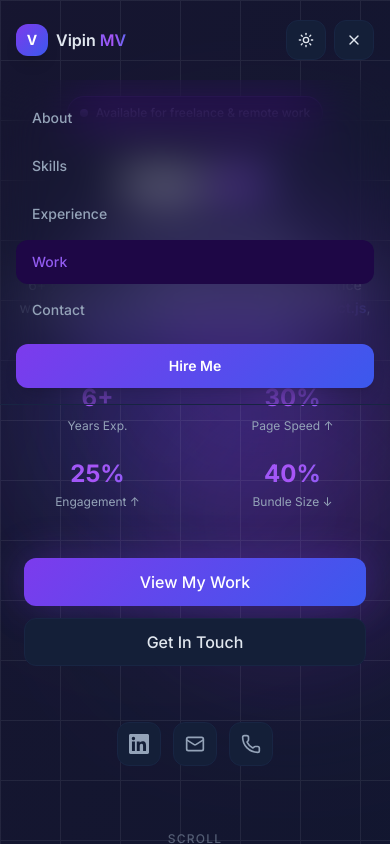
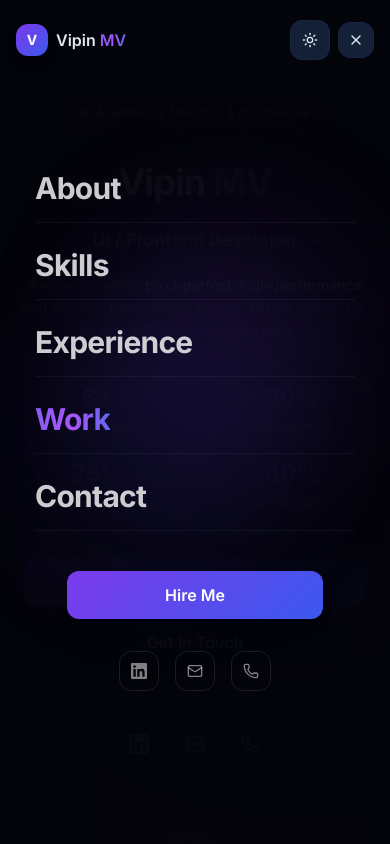
Before and after one commit to vipin23-sourse/Portfolio, a Next.js app: page / in a window 390 px wide. Both pictures are taken after a click on the button 354 px from the left and 40 px from the top of the page. Shown: the top 844 px of the page. Built offline with nearby package versions, Linux system fonts and the light colour scheme.

Commit message:
fixed width issue in header

```diff
--- a/src/components/navbar.tsx
+++ b/src/components/navbar.tsx
@@ -4,88 +4,76 @@ import { useState, useEffect, useRef } from "react";
 import Link from "next/link";
 import { cn } from "@/lib/utils";
 import { ThemeToggle } from "@/components/theme-toggle";
-import { Menu, X } from "lucide-react";
+import { Menu, X, Mail, Phone } from "lucide-react";
+import { LinkedInIcon } from "@/components/icons";
 
 const navLinks = [
-  { label: "About",      href: "#about"      },
-  { label: "Skills",     href: "#skills"     },
+  { label: "About", href: "#about" },
+  { label: "Skills", href: "#skills" },
   { label: "Experience", href: "#experience" },
-  { label: "Work",       href: "#work"       },
-  { label: "Contact",    href: "#contact"    },
+  { label: "Work", href: "#work" },
+  { label: "Contact", href: "#contact" },
 ];
 
 export function Navbar() {
-  const [scrolled,  setScrolled]  = useState(false);
-  const [active,    setActive]    = useState("");
-  const [menuOpen,  setMenuOpen]  = useState(false);
-  const menuRef = useRef<HTMLDivElement>(null);
+  const [scrolled, setScrolled] = useState(false);
+  const [active, setActive] = useState("");
+  const [menuOpen, setMenuOpen] = useState(false);
+  const menuRef = useRef<HTMLElement>(null);
 
   /* ── Scroll tracking ──────────────────────────────────────────────────── */
   useEffect(() => {
     const handleScroll = () => {
       setScrolled(window.scrollY > 20);
       if (menuOpen) setMenuOpen(false);
-
       const sections = navLinks.map((l) => l.href.slice(1));
       for (const s of [...sections].reverse()) {
         const el = document.getElementById(s);
-        if (el && window.scrollY >= el.offsetTop - 140) {
-          setActive(s);
-          break;
-        }
+        if (el && window.scrollY >= el.offsetTop - 140) { setActive(s); break; }
       }
     };
     window.addEventListener("scroll", handleScroll, { passive: true });
     return () => window.removeEventListener("scroll", handleScroll);
   }, [menuOpen]);
 
-  /* ── Close menu on outside click ──────────────────────────────────────── */
-  useEffect(() => {
-    const handleOutside = (e: MouseEvent) => {
-      if (menuRef.current && !menuRef.current.contains(e.target as Node)) {
-        setMenuOpen(false);
-      }
-    };
-    if (menuOpen) document.addEventListener("mousedown", handleOutside);
-    return () => document.removeEventListener("mousedown", handleOutside);
-  }, [menuOpen]);
-
-  /* ── Lock body scroll when mobile menu open ───────────────────────────── */
+  /* ── Lock body scroll when overlay open ──────────────────────────────── */
   useEffect(() => {
     document.body.style.overflow = menuOpen ? "hidden" : "";
     return () => { document.body.style.overflow = ""; };
   }, [menuOpen]);
 
+  const close = () => setMenuOpen(false);
+
   return (
+    <>
+      {/* ── Sticky header bar ───────────────────────────────────────────── */}
       <header
         ref={menuRef}
         className={cn(
-        "fixed top-0 left-0 right-0 z-50 transition-all duration-500",
+          "fixed top-0 left-0 right-0 z-50 w-full overflow-x-hidden transition-all duration-500",
           scrolled
             ? "py-3 bg-background/90 backdrop-blur-xl border-b border-border/60 shadow-lg shadow-black/5"
             : "py-5 bg-transparent"
         )}
       >
-      {/* Padding wrapper matches section-padding px exactly */}
-      <div className="px-4 sm:px-6 lg:px-8">
-        {/* Inner container — same max-w-6xl as all page sections */}
-        <div className="max-w-6xl mx-auto flex items-center justify-between">
+        <div className="w-full px-4 sm:px-6 lg:px-8">
+          <div className="xl:max-w-6xl w-full mx-auto flex items-center justify-between gap-2">
 
-          {/* ── Logo ────────────────────────────────────────────────────── */}
+            {/* Logo */}
             <Link
               href="/"
               className="group flex items-center gap-2 shrink-0 z-10"
-            onClick={() => window.scrollTo({ top: 0, behavior: "smooth" })}
+              onClick={() => { close(); window.scrollTo({ top: 0 }); }}
             >
-            <div className="h-8 w-8 rounded-lg gradient-bg flex items-center justify-center text-white font-bold text-sm shadow-lg group-hover:scale-110 transition-transform duration-300">
+              <div className="h-8 w-8 rounded-lg gradient-bg flex items-center justify-center text-white font-bold text-sm shadow-lg group-hover:scale-110 transition-transform duration-300 shrink-0">
                 V
               </div>
-            <span className="font-semibold text-foreground">
+              <span className="font-semibold text-foreground whitespace-nowrap">
                 Vipin <span className="gradient-text">MV</span>
               </span>
             </Link>
 
-          {/* ── Desktop nav (lg+) ───────────────────────────────────────── */}
+            {/* Desktop nav */}
             <nav className="hidden lg:flex items-center gap-0.5">
               {navLinks.map((link) => (
                 <a
@@ -103,72 +91,132 @@ export function Navbar() {
               ))}
             </nav>
 
-          {/* ── Right side ──────────────────────────────────────────────── */}
-          <div className="flex items-center gap-2">
+            {/* Right controls */}
+            <div className="flex items-center gap-2 shrink-0">
               <ThemeToggle />
 
-            {/* Hire Me — visible from md+ */}
               <a
                 href="mailto:vipin.m2@gmail.com"
-              className="hidden md:inline-flex h-9 lg:h-10 px-4 lg:px-5 items-center justify-center rounded-xl gradient-bg text-white text-sm font-medium shadow-lg hover:opacity-90 hover:scale-105 transition-all duration-200 whitespace-nowrap"
+                className="hidden md:inline-flex h-9 lg:h-10 px-3 lg:px-5 items-center justify-center rounded-xl gradient-bg text-white text-sm font-medium shadow-lg hover:opacity-90 hover:scale-105 transition-all duration-200 whitespace-nowrap"
               >
                 Hire Me
               </a>
 
-            {/* Hamburger — hidden on lg+ */}
+              {/* Hamburger / close toggle */}
               <button
-              className="lg:hidden h-10 w-10 flex items-center justify-center rounded-xl bg-secondary border border-border hover:bg-accent transition-colors duration-200 shrink-0"
+                className="lg:hidden relative h-9 w-9 flex items-center justify-center rounded-xl bg-secondary border border-border hover:bg-accent transition-colors duration-200 shrink-0 overflow-hidden"
                 onClick={() => setMenuOpen((o) => !o)}
                 aria-label={menuOpen ? "Close menu" : "Open menu"}
                 aria-expanded={menuOpen}
               >
-              {menuOpen
-                ? <X    className="h-4 w-4 transition-all duration-200" />
-                : <Menu className="h-4 w-4 transition-all duration-200" />
-              }
+                <span className={cn(
+                  "absolute transition-all duration-300",
+                  menuOpen ? "opacity-0 rotate-90 scale-50" : "opacity-100 rotate-0 scale-100"
+                )}>
+                  <Menu className="h-4 w-4" />
+                </span>
+                <span className={cn(
+                  "absolute transition-all duration-300",
+                  menuOpen ? "opacity-100 rotate-0 scale-100" : "opacity-0 -rotate-90 scale-50"
+                )}>
+                  <X className="h-4 w-4" />
+                </span>
               </button>
             </div>
 
           </div>
         </div>
+      </header>
 
-      {/* ── Mobile / Tablet slide-down drawer ─────────────────────────────── */}
+      {/* ── Fullscreen mobile overlay ──────────────────────────────────────── */}
       <div
         className={cn(
-          "lg:hidden absolute top-full left-0 right-0 overflow-hidden transition-all duration-300 ease-in-out",
-          menuOpen ? "max-h-screen opacity-100" : "max-h-0 opacity-0 pointer-events-none"
+          "lg:hidden fixed inset-0 z-40 transition-all duration-500 ease-in-out",
+          menuOpen
+            ? "opacity-100 pointer-events-auto"
+            : "opacity-0 pointer-events-none"
+        )}
+        style={{ background: "rgba(4, 4, 10, 0.97)" }}
+        aria-hidden={!menuOpen}
+      >
+        {/* Decorative gradient blobs — subtle purple glow */}
+        <div className="absolute top-1/4 left-1/4 w-64 h-64 rounded-full bg-violet-600/10 blur-3xl pointer-events-none" />
+        <div className="absolute bottom-1/3 right-1/4 w-64 h-64 rounded-full bg-indigo-600/10 blur-3xl pointer-events-none" />
+
+        {/* Slide-in panel from top */}
+        <div
+          className={cn(
+            "absolute inset-0 flex flex-col items-center justify-center transition-transform duration-500 ease-in-out",
+            menuOpen ? "translate-y-0" : "-translate-y-8"
           )}
         >
-        <div className="bg-background/98 backdrop-blur-xl border-b border-border shadow-2xl">
-          {/* Same padding as sections so the menu content aligns too */}
-          <div className="px-4 sm:px-6 lg:px-8">
-            <nav className="max-w-6xl mx-auto py-4 flex flex-col gap-1">
-              {navLinks.map((link) => (
+          {/* Nav links — staggered fade-up */}
+          <nav className="flex flex-col items-center gap-2 w-full px-8 mb-10">
+            {navLinks.map((link, i) => (
               <a
                 key={link.href}
                 href={link.href}
-                  onClick={() => setMenuOpen(false)}
-                  className={cn(
-                    "px-4 py-3 rounded-xl text-sm font-medium transition-all duration-200",
+                onClick={close}
+                className="group flex items-center w-full max-w-xs py-4 border-b border-white/5 hover:border-primary/30 transition-colors duration-200"
+                style={menuOpen ? {
+                  animation: `menu-item-in 0.5s cubic-bezier(0.22,1,0.36,1) ${i * 70 + 80}ms both`,
+                } : { opacity: 0 }}
+              >
+                <span className={cn(
+                  "text-3xl font-bold tracking-tight transition-colors duration-200",
                   active === link.href.slice(1)
-                      ? "text-primary bg-accent"
-                      : "text-muted-foreground hover:text-foreground hover:bg-secondary"
-                  )}
-                >
+                    ? "gradient-text"
+                    : "text-white/80 group-hover:text-white"
+                )}>
                   {link.label}
+                </span>
               </a>
             ))}
+          </nav>
+
+          {/* Hire Me button */}
+          <div
+            className="w-full max-w-xs px-8"
+            style={menuOpen ? {
+              animation: `menu-item-in 0.5s cubic-bezier(0.22,1,0.36,1) ${navLinks.length * 70 + 100}ms both`,
+            } : { opacity: 0 }}
+          >
             <a
               href="mailto:vipin.m2@gmail.com"
-                onClick={() => setMenuOpen(false)}
-                className="mt-2 px-4 py-3 rounded-xl gradient-bg text-white text-sm font-semibold text-center shadow-lg"
+              onClick={close}
+              className="flex items-center justify-center h-12 w-full rounded-xl gradient-bg text-white font-semibold text-base shadow-lg hover:opacity-90 transition-opacity duration-200"
             >
               Hire Me
             </a>
-            </nav>
+          </div>
+
+          {/* Social icons row */}
+          <div
+            className="flex items-center gap-4 mt-8"
+            style={menuOpen ? {
+              animation: `menu-item-in 0.5s cubic-bezier(0.22,1,0.36,1) ${navLinks.length * 70 + 200}ms both`,
+            } : { opacity: 0 }}
+          >
+            {[
+              { href: "https://linkedin.com/in/vipin-vijayakumar", icon: LinkedInIcon, label: "LinkedIn" },
+              { href: "mailto:vipin.m2@gmail.com", icon: Mail, label: "Email" },
+              { href: "tel:+919633491984", icon: Phone, label: "Phone" },
+            ].map(({ href, icon: Icon, label }) => (
+              <a
+                key={label}
+                href={href}
+                onClick={close}
+                target={href.startsWith("http") ? "_blank" : undefined}
+                rel="noopener noreferrer"
+                aria-label={label}
+                className="h-10 w-10 flex items-center justify-center rounded-xl border border-white/10 text-white/50 hover:text-white hover:border-primary/40 transition-all duration-200"
+              >
+                <Icon className="h-4 w-4" />
+              </a>
+            ))}
           </div>
         </div>
       </div>
-    </header>
+    </>
   );
 }
```
Also changed, not shown: src/app/globals.css (+9 -0 lines). Lines whose indentation alone changed are shown as unchanged.
